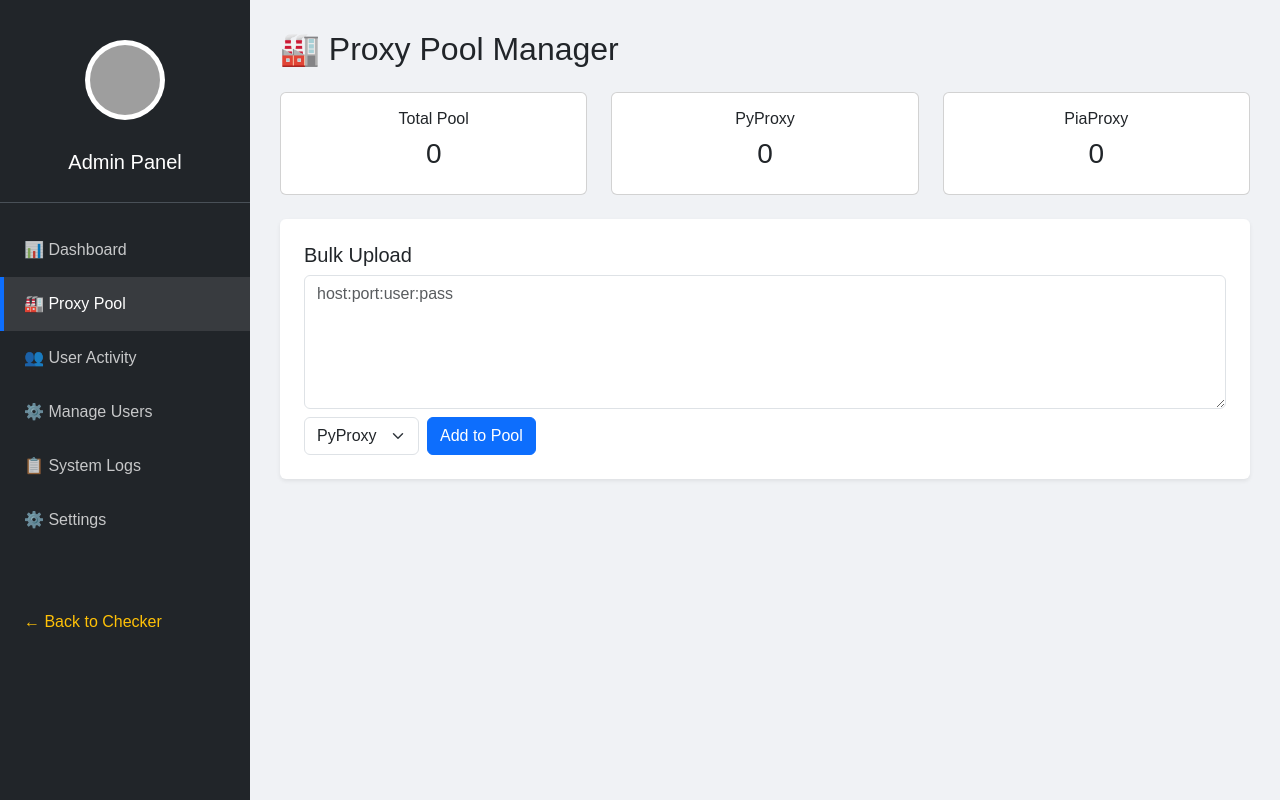
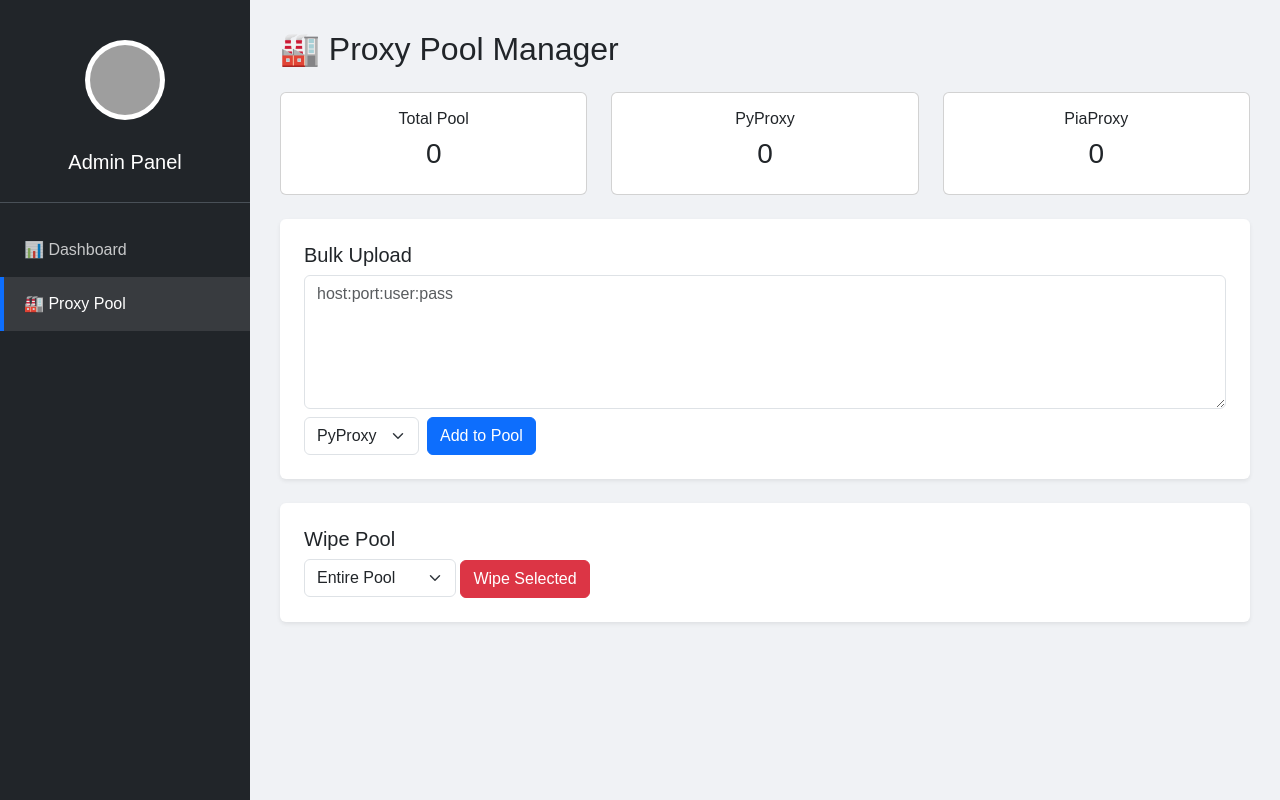
Before and after one commit to elishakip1/Vproxy-console, a Flask app: page /admin/pool in a window 1280 px wide. Run offline with Flask 3, Linux system fonts and the light colour scheme; the visitor is signed in with stand-in values (Sample User, id 1); grey boxes are pictures that could not be loaded.

Commit message:
Update admin_pool.html

```diff
--- a/templates/admin_pool.html
+++ b/templates/admin_pool.html
@@ -12,7 +12,7 @@
         .logo-link img { height: 70px; width: 70px; border-radius: 50%; object-fit: cover; display: block; }
         .sidebar-nav { list-style: none; padding: 0; margin-top: 20px; }
         .nav-link { display: block; padding: 15px 20px; color: rgba(255,255,255,.75); text-decoration: none; border-left: 4px solid transparent; }
-        .nav-link:hover, .nav-link.active { color: #fff; background: rgba(255,255,255,.1); border-left-color: #0d6efd; }
+        .nav-link.active { color: #fff; background: rgba(255,255,255,.1); border-left-color: #0d6efd; }
         .content-wrapper { margin-left: 250px; padding: 30px; }
     </style>
 </head>
@@ -25,11 +25,6 @@
     <ul class="sidebar-nav">
         <li><a href="{{ url_for('admin') }}" class="nav-link">📊 Dashboard</a></li>
         <li><a href="{{ url_for('admin_pool') }}" class="nav-link active">🏭 Proxy Pool</a></li>
-        <li><a href="{{ url_for('admin_users') }}" class="nav-link">👥 User Activity</a></li>
-        <li><a href="{{ url_for('admin_users_manage') }}" class="nav-link">⚙️ Manage Users</a></li>
-        <li><a href="{{ url_for('admin_logs') }}" class="nav-link">📋 System Logs</a></li>
-        <li><a href="{{ url_for('admin_settings') }}" class="nav-link">⚙️ Settings</a></li>
-        <li class="mt-5"><a href="/" class="nav-link text-warning">← Back to Checker</a></li>
     </ul>
 </nav>
 <div class="content-wrapper">
@@ -44,12 +39,16 @@
         <form method="POST">
             <textarea name="bulk_proxies" class="form-control mb-2" rows="5" placeholder="host:port:user:pass"></textarea>
             <div class="d-flex gap-2">
-                <select name="provider" class="form-select w-auto">
-                    <option value="pyproxy">PyProxy</option>
-                    <option value="piaproxy">PiaProxy</option>
-                </select>
+                <select name="provider" class="form-select w-auto"><option value="pyproxy">PyProxy</option><option value="piaproxy">PiaProxy</option></select>
                 <button class="btn btn-primary">Add to Pool</button>
             </div>
+        </form>
+    </div>
+    <div class="card p-4 border-0 shadow-sm">
+        <form method="POST">
+            <h5>Wipe Pool</h5>
+            <select name="clear_target" class="form-select w-auto d-inline"><option value="all">Entire Pool</option><option value="pyproxy">PyProxy Only</option><option value="piaproxy">PiaProxy Only</option></select>
+            <button name="clear_pool" class="btn btn-danger" onclick="return confirm('Clear pool?')">Wipe Selected</button>
         </form>
     </div>
 </div>
```
